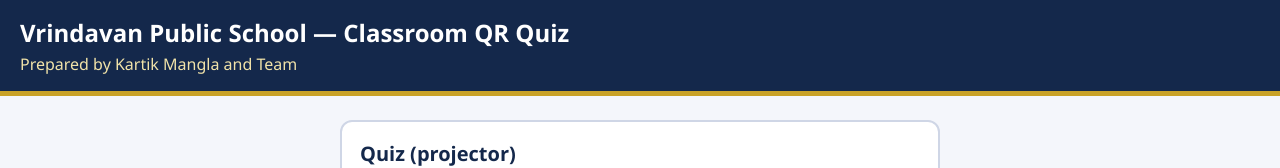
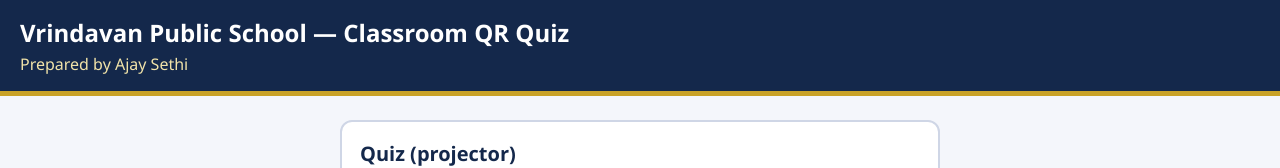
Before and after one commit to ajaysethitg-max/vpsquiz, a plain HTML site: page index.html in a window 1280 px wide. Shown: the top 168 px of the page. Drawn offline with Linux system fonts and the light colour scheme.

Commit message:
Update index.html

```diff
--- a/index.html
+++ b/index.html
@@ -13,7 +13,7 @@ h2{font-size:16px;color:#14284B;margin:10px 0 0}
 .t{background:#fff;border:1px solid #cfd6e6;border-radius:12px;padding:12px 16px;font-size:15px;line-height:1.6}
 .t a{color:#14284B;font-weight:600}
 </style></head><body>
-<header><h1>Vrindavan Public School &mdash; Classroom QR Quiz</h1><p>Prepared by Kartik Mangla and Team</p></header>
+<header><h1>Vrindavan Public School &mdash; Classroom QR Quiz</h1><p>Prepared by Ajay Sethi</p></header>
 <main>
 <a class="c" href="quiz.html">Quiz (projector)<small>Pick or import a quiz, show questions, see student answers on the board</small></a>
 <a class="c" href="scanner.html">QR Scanner (teacher's phone)<small>Choose a class, scan answer cards, send results to the projector</small></a>
```
